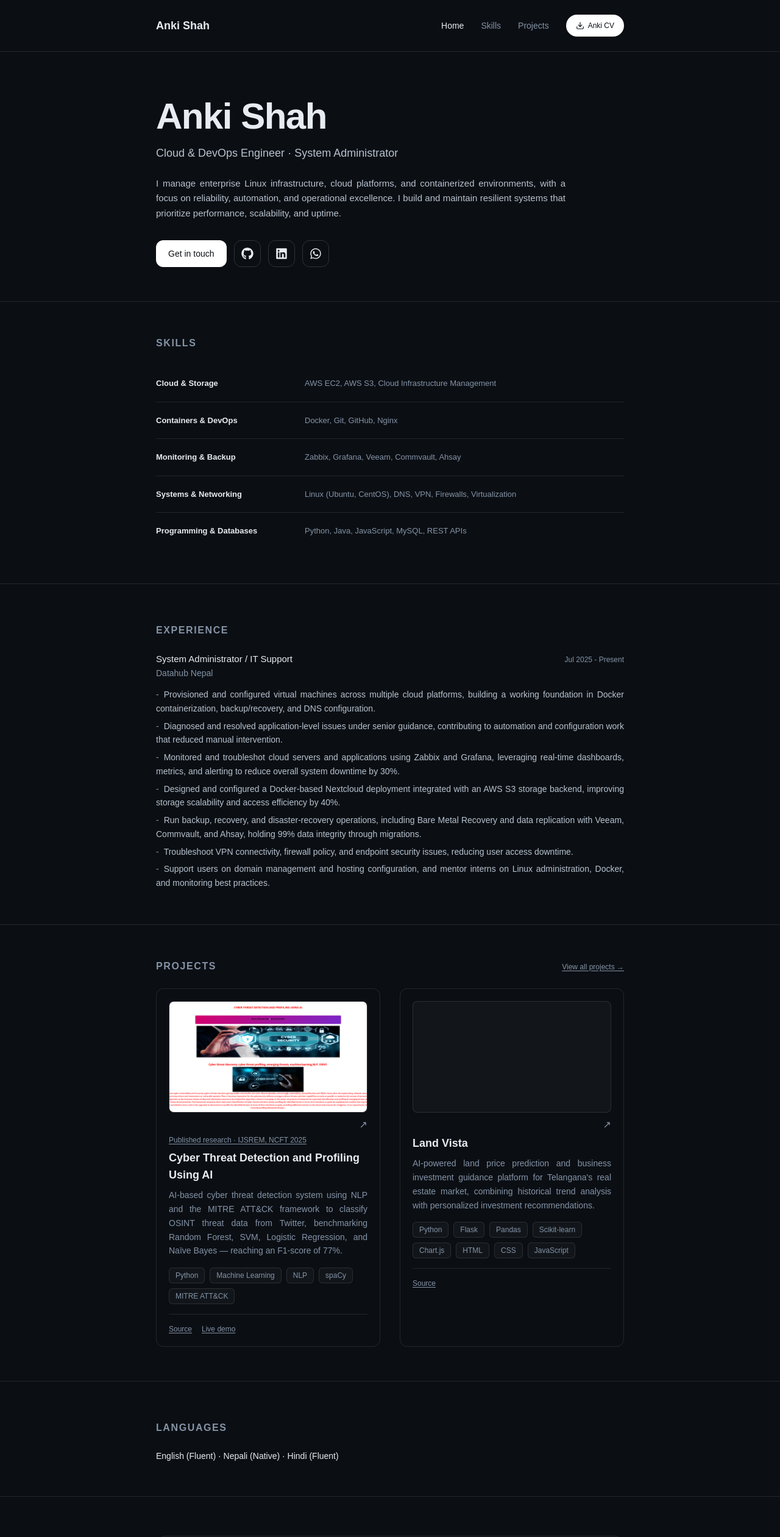
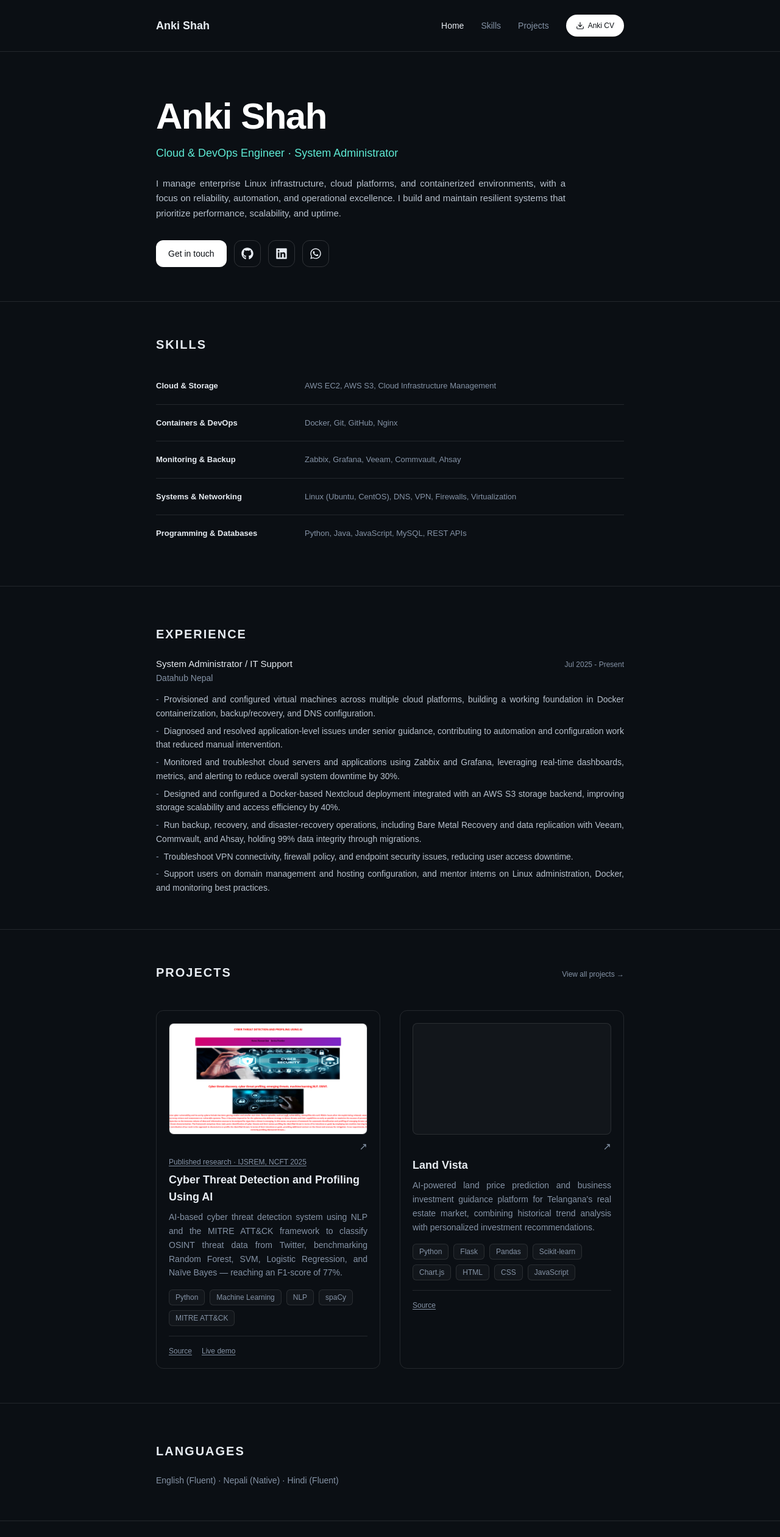
Before and after one commit to Anki54321/ANKI-SHAH-PORTFOLIO, a Next.js app: page / in a window 1280 px wide. Shown: the top 2521 px of the page at 61% size. Built offline with nearby package versions, Linux system fonts and the light colour scheme.

Commit message:
PORTFOLIO

```diff
--- a/app/projects/[slug]/page.tsx
+++ b/app/projects/[slug]/page.tsx
@@ -28,7 +28,7 @@ export default async function ProjectDetailPage({
         <div className="mx-auto max-w-3xl">
           <Link
             href="/projects"
-            className="text-xs text-[#8593A6] hover:text-[#E7ECF2] transition-colors"
+            className="text-xs text-[#8593A6] hover:text-[#5EEAD4] transition-colors "
           >
             ← All projects
           </Link>
@@ -45,7 +45,7 @@ export default async function ProjectDetailPage({
           </div>
 
           {project.tag && (
-            <p className="mt-6 text-xs text-[#5EEAD4]">{project.tag}</p>
+            <p className="mt-6 text-xs text-[#8593A6]">{project.tag}</p>
           )}
 
           <h1 className="mt-1 text-3xl font-extrabold tracking-tight text-[#E7ECF2] sm:text-4xl">
--- a/app/projects/page.tsx
+++ b/app/projects/page.tsx
@@ -18,7 +18,7 @@ export default function ProjectsPage() {
             ← Back to home
           </Link>
 
-          <p className="mt-6 text-xs font-extrabold tracking-widest text-[#8593A6]">
+          <p className="mb-6 text-xl font-extrabold tracking-widest text-[#E7ECF2]">
             ALL PROJECTS
           </p>
 
@@ -26,7 +26,6 @@ export default function ProjectsPage() {
             {projects.map((item) => (
               <div
                 key={item.title}
-                className="rounded-xl border border-white/10 p-5 transition-all duration-300 hover:border-[#5EEAD4]/40 hover:bg-white/2"
               >
                 <ProjectCard item={item} />
               </div>
--- a/components/Experience.tsx
+++ b/components/Experience.tsx
@@ -4,7 +4,7 @@ export default function Experience() {
   return (
     <section id="experience" className="border-t border-white/10 bg-[#0B0F14] px-6 pt-16 pb-14">
       <div className="mx-auto max-w-3xl">
-        <p className="mb-6 text-s font-extrabold tracking-widest text-[#8593A6]">
+        <p className="mb-6 text-xl font-extrabold tracking-widest text-[#E7ECF2]">
           EXPERIENCE
         </p>
 
--- a/components/Hero.tsx
+++ b/components/Hero.tsx
@@ -8,12 +8,11 @@ export default function Hero() {
     <section id="top" className="bg-[#0B0F14] px-6 pt-16 pb-14">
       <div className="mx-auto max-w-3xl">
         {/* <p className="fade-up fade-up-1 text-[15px] text-[#8593A6]">{profile.location}</p> */}
-
-        <h1 className="fade-up fade-up-2 mt-3 text-5xl font-extrabold tracking-tight text-[#E7ECF2] sm:text-6xl">
+        <h1 className="fade-up fade-up-2 mt-3 text-5xl font-extrabold tracking-tight text-white sm:text-6xl">
           {profile.name}
         </h1>
 
-        <p className="fade-up fade-up-3 mt-4 text-lg text-[#B8C2CE]">
+        <p className="fade-up fade-up-3 mt-4 text-lg text-[#5EEAD4]">
           {profile.role} · {profile.subrole}
         </p>
 
--- a/components/Language.tsx
+++ b/components/Language.tsx
@@ -4,10 +4,10 @@ export default function Language() {
   return (
     <section id="language" className="border-t border-white/10 bg-[#0B0F14] px-6 pt-16 pb-14">
       <div className="mx-auto max-w-3xl">
-        <p className="mb-6 text-s font-extrabold tracking-widest text-[#8593A6]">
+        <p className="mb-6 text-xl font-extrabold tracking-widest text-[#E7ECF2]">
           LANGUAGES
         </p>
-        <p className="text-sm text-[#E7ECF2]">
+        <p className="text-sm text-[#8593A6]">
           {languages.map((l, i) => (
             <span key={l.name}>
               {l.name} ({l.level})
--- a/components/Projects.tsx
+++ b/components/Projects.tsx
@@ -7,12 +7,12 @@ export default function Project() {
     <section id="projects" className="border-t border-white/10 bg-[#0B0F14] px-6 py-14">
       <div className="mx-auto max-w-3xl">
         <div className="mb-6 flex items-baseline justify-between">
-          <p className="text-s font-extrabold tracking-widest text-[#8593A6]">
+          <p className="mb-6 text-xl font-extrabold tracking-widest text-[#E7ECF2]">
             PROJECTS
           </p>
           <Link
             href="/projects"
-            className="text-xs text-[#8593A6] underline underline-offset-2 hover:text-[#5EEAD4] transition-colors"
+            className="text-xs text-[#8593A6] hover:text-[#5EEAD4] transition-colors"
           >
             View all projects →
           </Link>
--- a/components/Skills.tsx
+++ b/components/Skills.tsx
@@ -4,7 +4,7 @@ export default function Skills() {
   return (
     <section id="skills" className="border-t border-white/10 bg-[#0B0F14] px-6 py-14">
       <div className="mx-auto max-w-3xl">
-        <p className="mb-6 text-s font-extrabold tracking-widest text-[#8593A6]">
+        <p className="mb-6 text-xl font-extrabold tracking-widest text-[#E7ECF2]">
           SKILLS
         </p>
 
```
